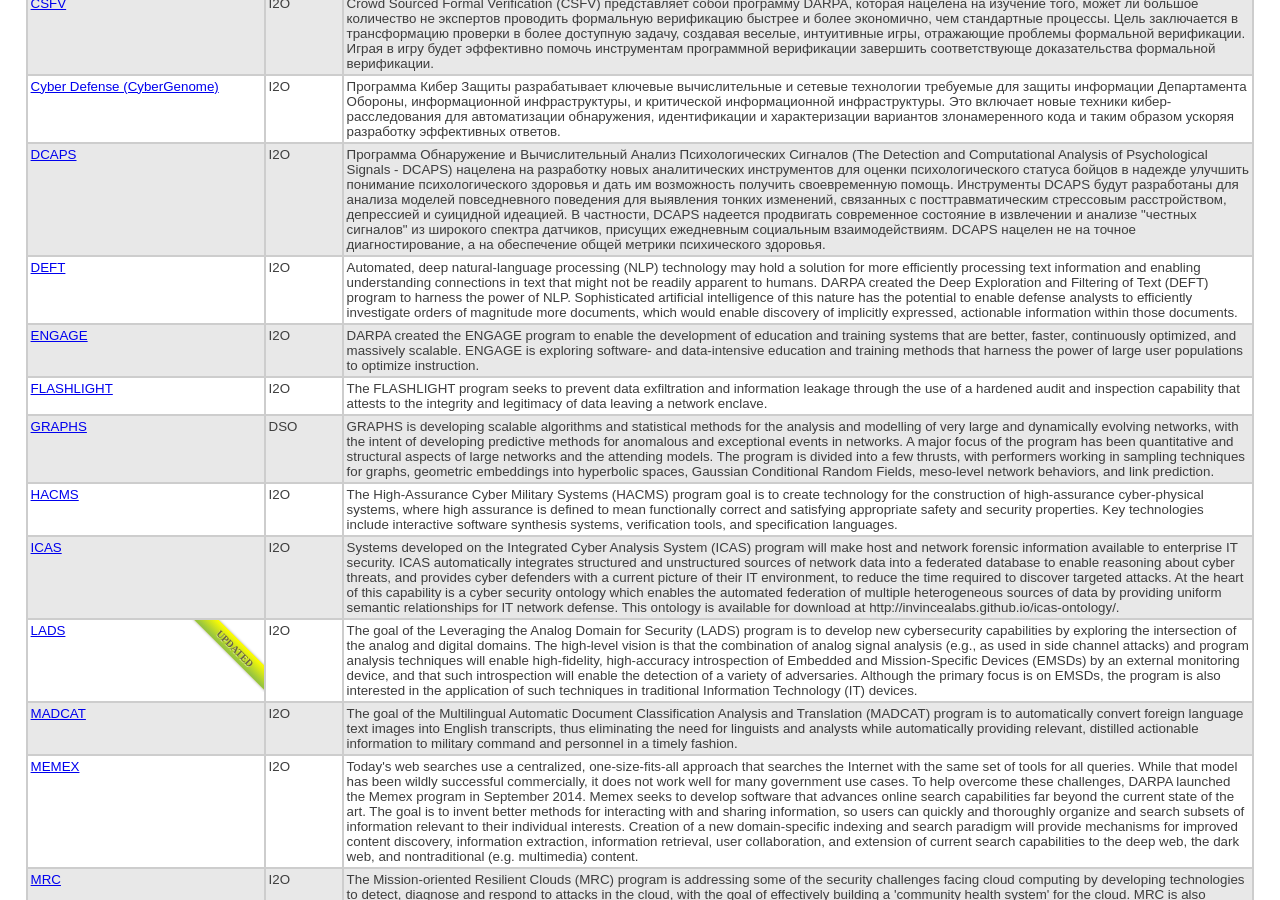
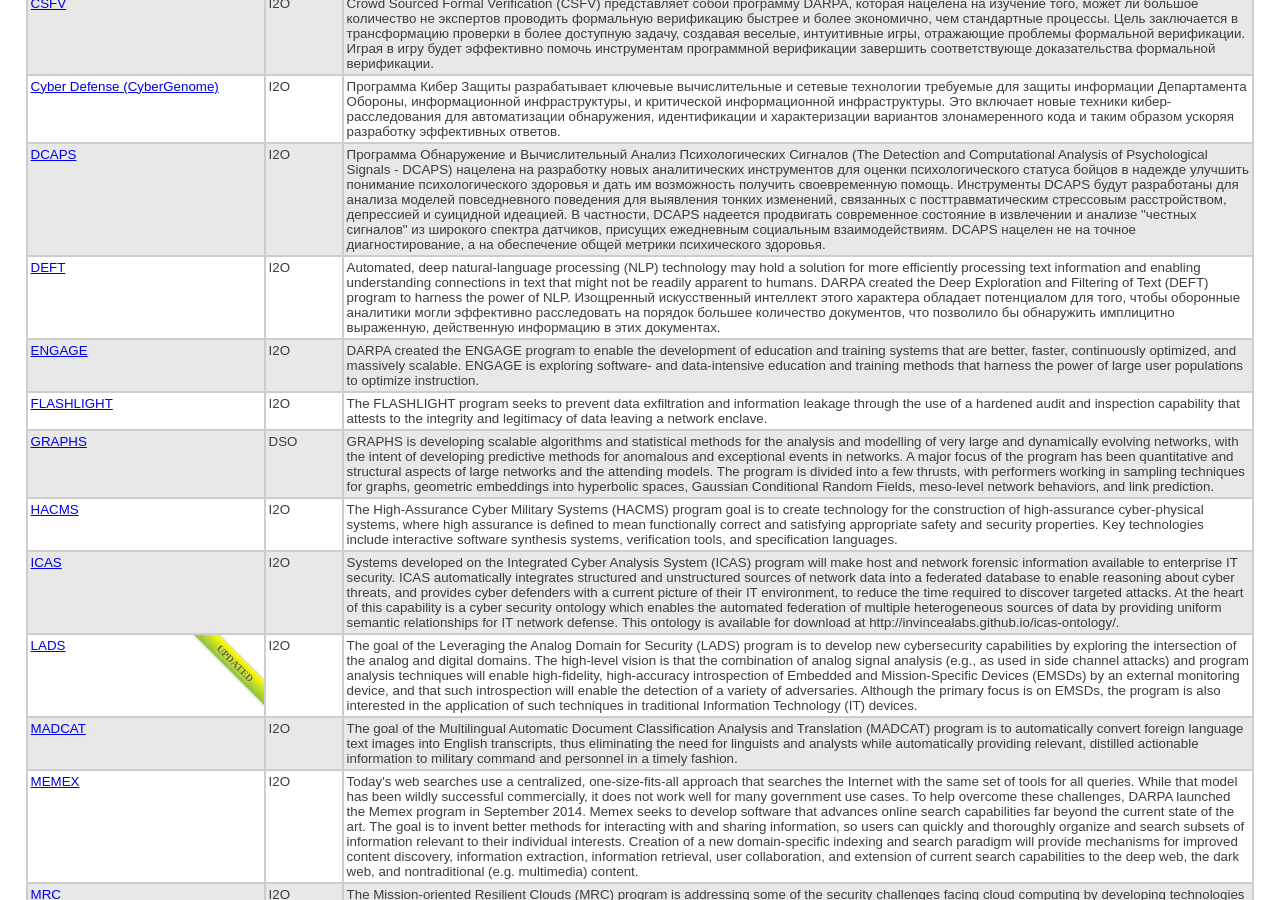
Before and after one commit to kant2002/darpa-ru, a Jekyll site: the page built from ru/index.html, in a window 1280 px wide and 900 px high, scrolled down 1390 px. Built offline with Jekyll 4.4.1, drawn with Linux system fonts in a browser that asks for light colours.

Commit message:
New translations index.html (Russian)

```diff
--- a/ru/index.html
+++ b/ru/index.html
@@ -98,7 +98,7 @@
             <tr>
                 <td width=230> <a href='DEFT.html'>DEFT</a></td>
                 <td width=70>I2O</td>
-                <td>Automated, deep natural-language processing (NLP) technology may hold a solution for more efficiently processing text information and enabling understanding connections in text that might not be readily apparent to humans. DARPA created the Deep Exploration and Filtering of Text (DEFT) program to harness the power of NLP. Sophisticated artificial intelligence of this nature has the potential to enable defense analysts to efficiently investigate orders of magnitude more documents, which would enable discovery of implicitly expressed, actionable information within those documents.</td>
+                <td>Automated, deep natural-language processing (NLP) technology may hold a solution for more efficiently processing text information and enabling understanding connections in text that might not be readily apparent to humans. DARPA created the Deep Exploration and Filtering of Text (DEFT) program to harness the power of NLP. Изощренный искусственный интеллект этого характера обладает потенциалом для того, чтобы оборонные аналитики могли эффективно расследовать на порядок большее количество документов, что позволило бы обнаружить имплицитно выраженную, действенную информацию в этих документах.</td>
             </tr>
             <tr>
                 <td width=230> <a href='ENGAGE.html'>ENGAGE</a></td>
```
